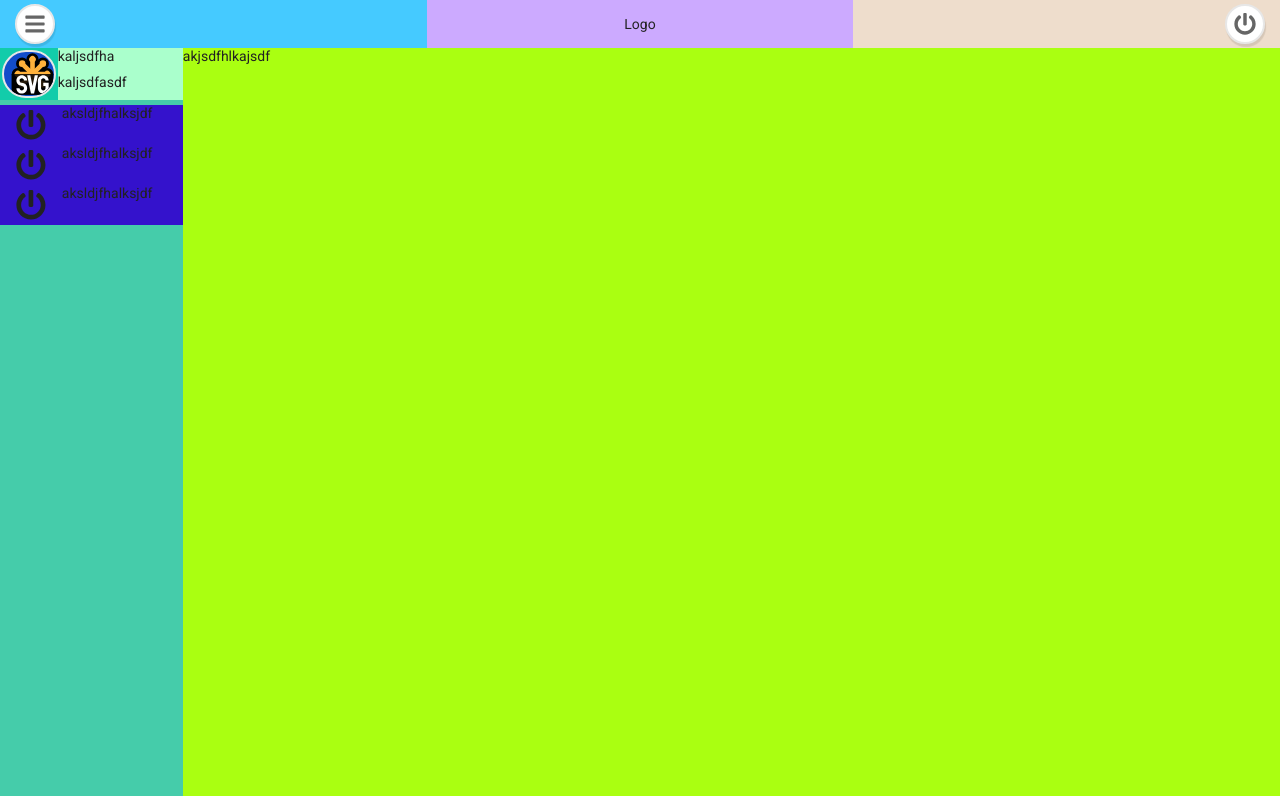
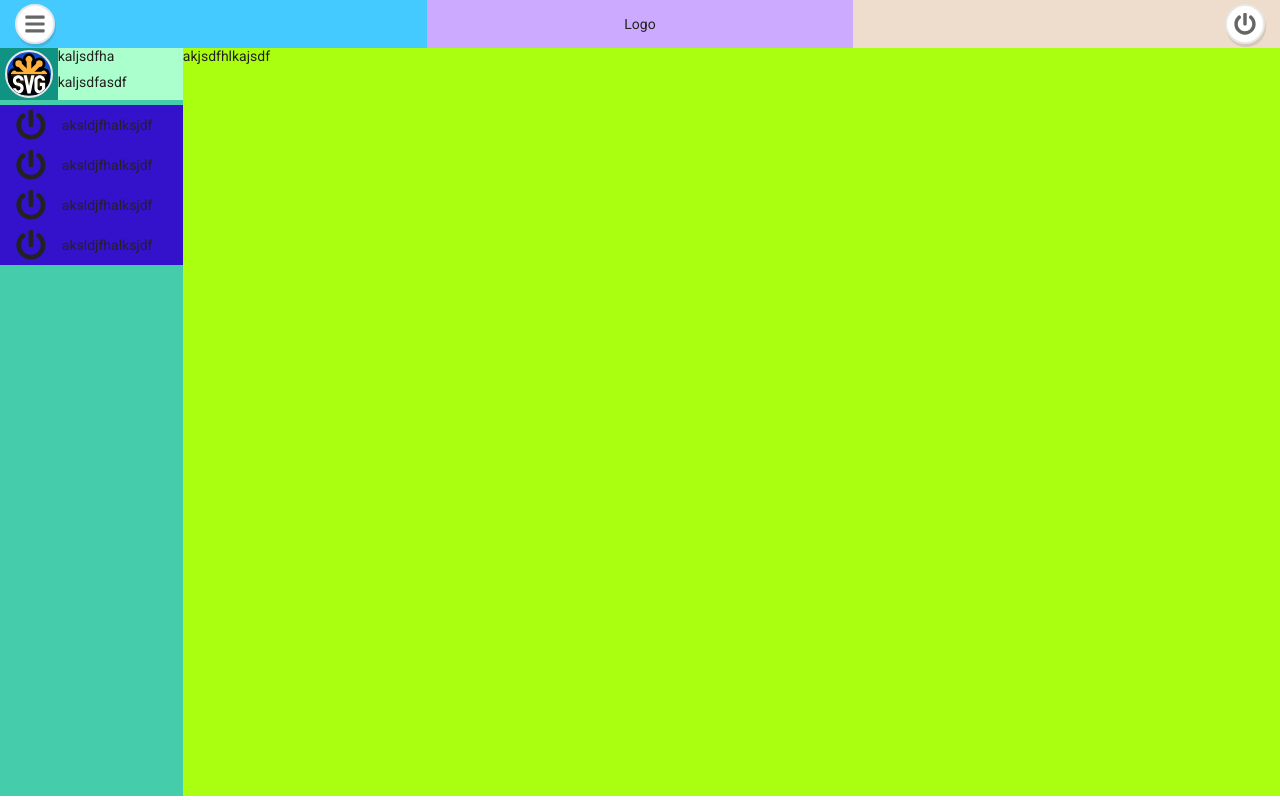
Before and after one commit to Andersonfrfilho/reactJs-back-office, a React (Create React App) app: page / in a window 1280 px wide. Both pictures are taken after a click on the button 35 px from the left and 24 px from the top of the page. Built offline with nearby package versions, Linux system fonts and the light colour scheme.

Commit message:
feature:drawerMenu

```diff
--- a/src/components/Drawer/index.js
+++ b/src/components/Drawer/index.js
@@ -11,11 +11,13 @@ import {
   Svg,
   Image,
   AreaBody,
+  AreaOptions,
   AreaOption,
   AreaIcon,
   Icon,
   AreaTitle,
   Title,
+  SubOption,
 } from './styles';
 import logo from '../../assets/images/logo.svg';
 
@@ -37,6 +39,9 @@ export default function Drawer({ openDrawer, arrayOptions }) {
       </AreaHeader>
       <AreaBody>
         {arrayOptions.map(element => (
+          <AreaOptions>
+            {element.subOption.length > 0 ? (
+              element.subOption.map(element => (
                 <AreaOption>
                   <AreaIcon>
                     <Icon />
@@ -47,6 +52,20 @@ export default function Drawer({ openDrawer, arrayOptions }) {
                     </AreaTitle>
                   ) : null}
                 </AreaOption>
+              ))
+            ) : (
+              <AreaOption>
+                <AreaIcon>
+                  <Icon />
+                </AreaIcon>
+                {openDrawer ? (
+                  <AreaTitle>
+                    <Title>aksldjfhalksjdf</Title>
+                  </AreaTitle>
+                ) : null}
+              </AreaOption>
+            )}
+          </AreaOptions>
         ))}
       </AreaBody>
     </AreaDrawer>
@@ -58,5 +77,9 @@ Drawer.propTypes = {
 };
 Drawer.defaultProps = {
   openDrawer: false,
-  arrayOptions: ['Menu', 'login', 'sei la'],
+  arrayOptions: [
+    { option: '1', subOption: [{ options: '1' }, { options: '2' }] },
+    { option: '2', subOption: [] },
+    { option: '3', subOption: [] },
+  ],
 };
--- a/src/components/Drawer/styles.js
+++ b/src/components/Drawer/styles.js
@@ -27,20 +27,26 @@ export const AreaPhoto = styled.div`
   justify-content: center;
   align-items: center;
   padding: 2px;
+  background-color: #1235;
 `;
 export const Svg = styled.svg`
-  width: 100%;
+  display: flex;
+
   height: 48px;
+  width: 48px;
   background-color: #124cca;
   border-style: solid;
   border-width: 2px;
   border-radius: 24px;
   border-color: ${() => colors.lightsmaller};
+  transition-duration: 0.4s;
 `;
 export const Image = styled.image`
   background-color: #412;
   width: 100%;
   height: 100%;
+  object-fit: cover;
+  transition-duration: 0.4s;
 `;
 
 export const AreaInfo = styled.div`
@@ -48,24 +54,39 @@ export const AreaInfo = styled.div`
   flex: 3.5;
   flex-direction: column;
   background-color: #aaffcc;
+  transition-duration: 0.4s;
 `;
 export const InfoTitle = styled.text`
   flex: 1;
+  transition-duration: 0.4s;
 `;
 export const InfoText = styled.text`
   flex: 1;
+  transition-duration: 0.4s;
 `;
 export const AreaBody = styled.div`
   display: flex;
   flex: 1;
   flex-direction: column;
+  transition-duration: 0.4s;
 `;
-export const AreaOption = styled.div`
+export const AreaOptions = styled.ul`
+  display: flex;
+  flex: 1;
+  flex-direction: column;
+`;
+export const AreaOption = styled.li`
   display: flex;
   flex-direction: row;
   width: 100%;
   height: 40px;
   background-color: #3412cc;
+  transition-duration: 0.4s;
+  &:hover {
+    cursor: pointer;
+    background-color: ${() => colors.lightsmaller};
+    transition-duration: 0.7s;
+  }
 `;
 export const AreaIcon = styled.div`
   display: flex;
@@ -73,18 +94,27 @@ export const AreaIcon = styled.div`
   justify-content: center;
   align-items: center;
   padding: 5px;
+  transition-duration: 0.4s;
 `;
 export const Icon = styled(FaPowerOff)`
+  display: flex;
   flex: 1;
   width: 100%;
   height: 100%;
+  transition-duration: 0.4s;
 `;
 export const AreaTitle = styled.div`
   display: flex;
   flex: 3.5;
   justify-content: center;
-  align-items: flex-start;
+  align-items: center;
+  transition-duration: 0.4s;
 `;
 export const Title = styled.text`
   flex: 1;
+  transition-duration: 0.4s;
 `;
+export const SubOption = styled.div`
+  flex: 1;
+  background-color: #451236;
+`;
```
Lines whose indentation alone changed are shown as unchanged.
